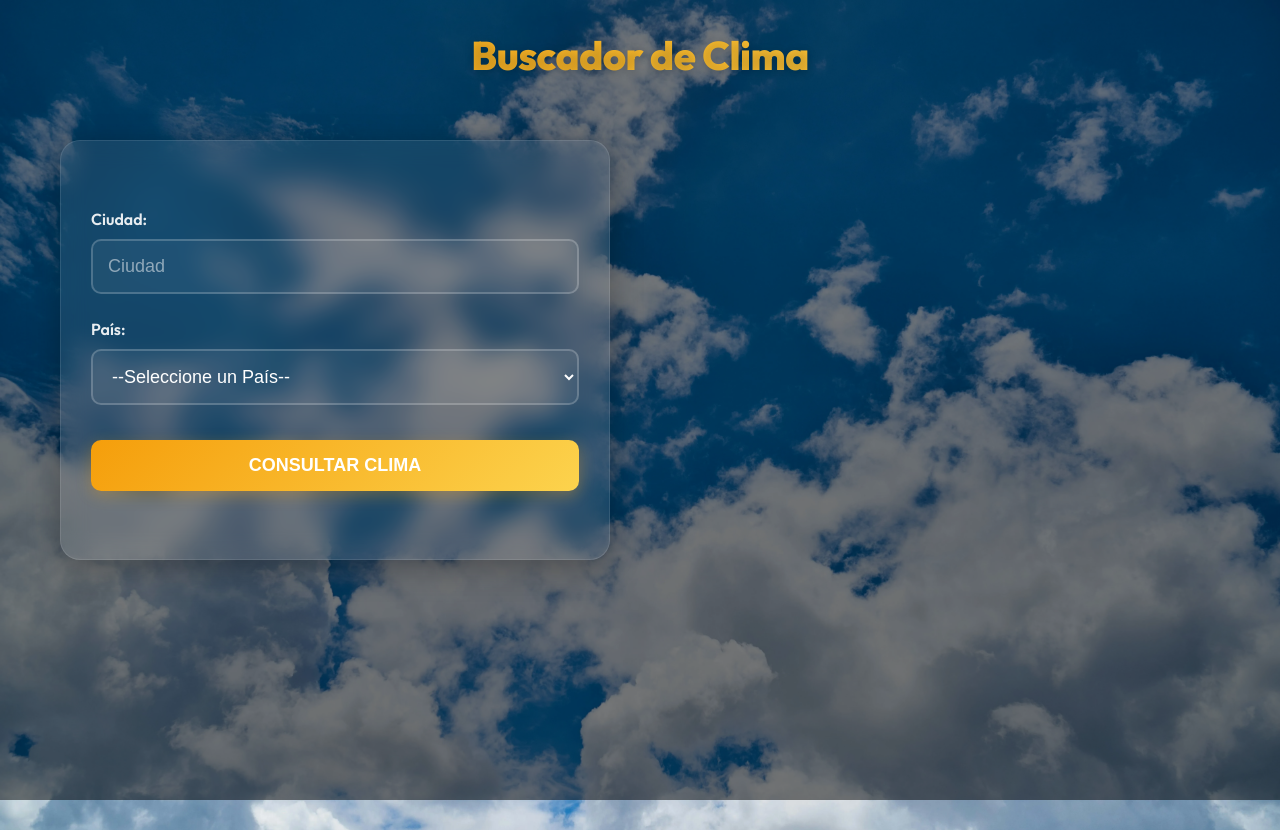
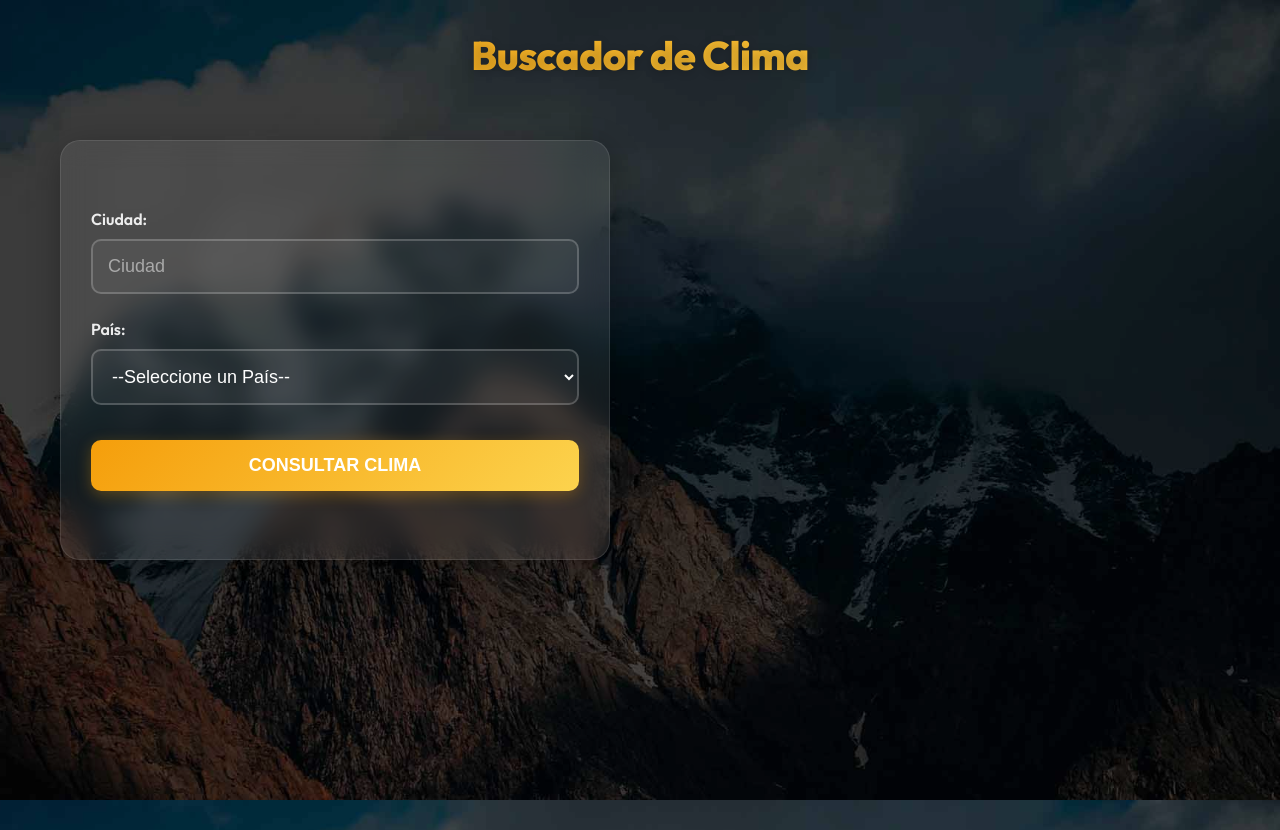
Before and after one commit to r0odr1/buscador-de-clima, a React (Vite) app: page / in a window 1280 px wide. Built offline with nearby package versions, Linux system fonts and the light colour scheme.

Commit message:
actualizando imagen

```diff
--- a/src/index.css
+++ b/src/index.css
@@ -17,7 +17,7 @@ html {
 body {
   font-family: "Outfit", sans-serif;
   background-color: #0f2027;
-  background-image: url('/bg_clima.webp'), url('/bg_clima.jpg');
+  background-image: url('/bg-clima.jpg'), url('/bg_clima.webp'), url('/bg_clima.jpg');
   background-size: cover;
   background-position: center;
   background-attachment: fixed;
@@ -36,7 +36,7 @@ body::before {
   left: 0;
   width: 100%;
   height: 100%;
-  background: rgba(0, 0, 0, 0.5); /* Ajusta entre 0.4 y 0.6 */
+  background: rgba(0, 0, 0, 0.2); /* Ajusta entre 0.4 y 0.6 */
   z-index: -1;
 }
 
```
Also changed, not shown: public/bg-clima.jpg (added).
